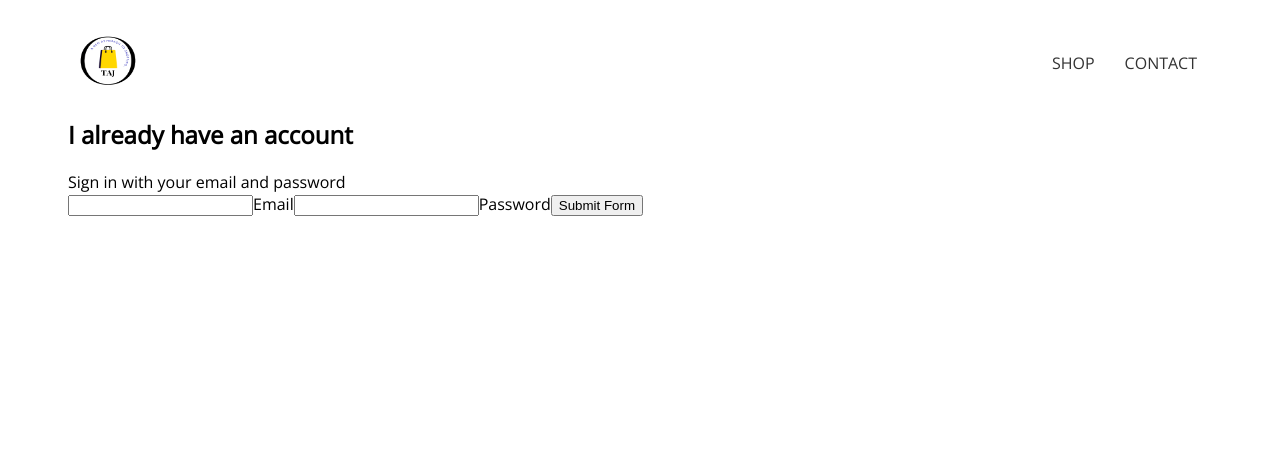
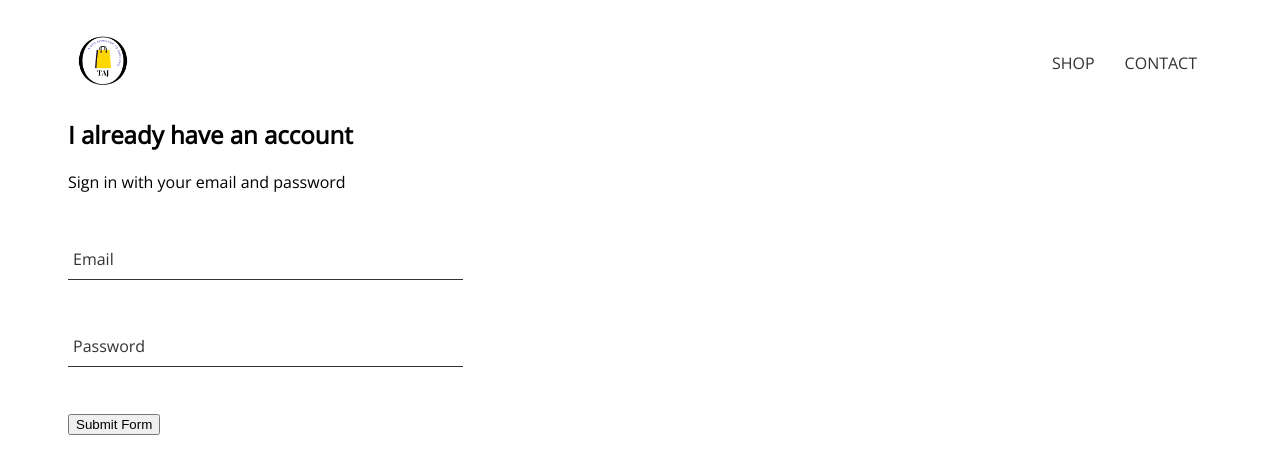
Before and after one commit to Omeshcoding/Taj-Ecommerce-app, a React (Create React App) app: page /signin in a window 1280 px wide. Shown: the top 474 px of the page. Built offline with nearby package versions, Linux system fonts and the light colour scheme.

Commit message:
creating a new form input component and styling it and adding it to signin component

```diff
--- /dev/null
+++ b/src/components/form-input/FormInput.jsx
@@ -0,0 +1,25 @@
+import React from "react";
+import '../sign-in/signin.scss';
+import './FormInput.scss'
+
+const FormInput = ({handleChange, label, ...otherProps}) => {
+    return (
+        <div className="group">
+            <input
+                className="form-input"
+                onChange={handleChange}
+                {...otherProps}
+        />
+            {
+                label ? (
+                    <label
+                        className={`${otherProps.value.length ? 'shrink': '' } form-input-label`}
+                    >
+
+                        {label}</label>
+                ):null
+        }
+        </div>
+    )
+}
+export default FormInput;
--- /dev/null
+++ b/src/components/form-input/FormInput.scss
@@ -0,0 +1,56 @@
+$sub-color: #333;
+$main-color: black;
+
+@mixin shrinkable {
+    top: -14px;
+    font-size: 12px;
+    color: $main-color;
+}
+
+.group{
+    position: relative;
+    margin: 45px 0;
+
+    .form-input{
+        background:none;
+        background-color: #fff;
+        color:$sub-color;
+        font-size: 18px;
+        padding: 10px 10px 10px 5px;
+        display:block;
+        width: 100%;
+        border:none;
+        border-radius:0;
+        border-bottom: 1px solid $sub-color;
+        margin: 25px 0;
+
+        &:focus{
+            outline:none;
+        }
+
+        &:focus ~ .form-input-label{
+            @include shrinkable()
+        }
+    }
+
+    input[type='password']{
+        letter-spacing: 0.3em;
+    }
+
+    .form-input-label{
+        color: $sub-color;
+        font-size: 16px;
+        font-weight: normal;
+        position:absolute;
+        pointer-events:none;
+        left: 5px;
+        top: 10px;
+        transition: 300ms ease all;
+
+        &:shrink{
+            @include shrinkable()
+
+        }
+    }
+
+}
--- a/src/components/header/Header.scss
+++ b/src/components/header/Header.scss
@@ -6,7 +6,7 @@
 
 .logo-container {
     height: 100%;
-    width: 7%;
+    width: 70px;
     // padding: 25px;
     justify-content: space-between;
     margin-bottom: 25px;
--- a/src/components/sign-in/SignIn.jsx
+++ b/src/components/sign-in/SignIn.jsx
@@ -1,5 +1,6 @@
 import React from 'react';
-import './SignIn.scss';
+import './signin.scss';
+import FormInput from '../form-input/FormInput';
 
 class SignIn extends React.Component {
     constructor(props) {
@@ -24,21 +25,25 @@
     render() {
         return (
             <div className='sign-in'>
+
                 <h2>I already have an account</h2>
                 <span>Sign in with your email and password</span>
                 <form  onSubmit={this.handleSubmit}>
-                    <input name='email'
+                    <FormInput name='email'
                         type='email'
                         value={this.state.email}
-                        onChange={this.handleChange}
+                        handleChange={this.handleChange}
+                        label ='Email'
                         required />
-                    <label>Email</label>
-                    <input name='password'
+
+
+                    <FormInput name='password'
                         type='password'
                         value={this.state.password}
-                        onChange={this.handleChange}
+                        handleChange={this.handleChange}
+                        label='Password'
                         required />
-                    <label>Password</label>
+
                     <input type='submit' value ='Submit Form'/>
                 </form>
             </div>
--- a/src/components/sign-in/SignIn.scss
+++ b/src/components/sign-in/SignIn.scss
@@ -0,0 +1,11 @@
+.sign-in{
+    width: 380px;
+    display: flex;
+    flex-direction: column;
+
+    .title{
+        margin: 10px 0;
+    }
+
+
+}
```
